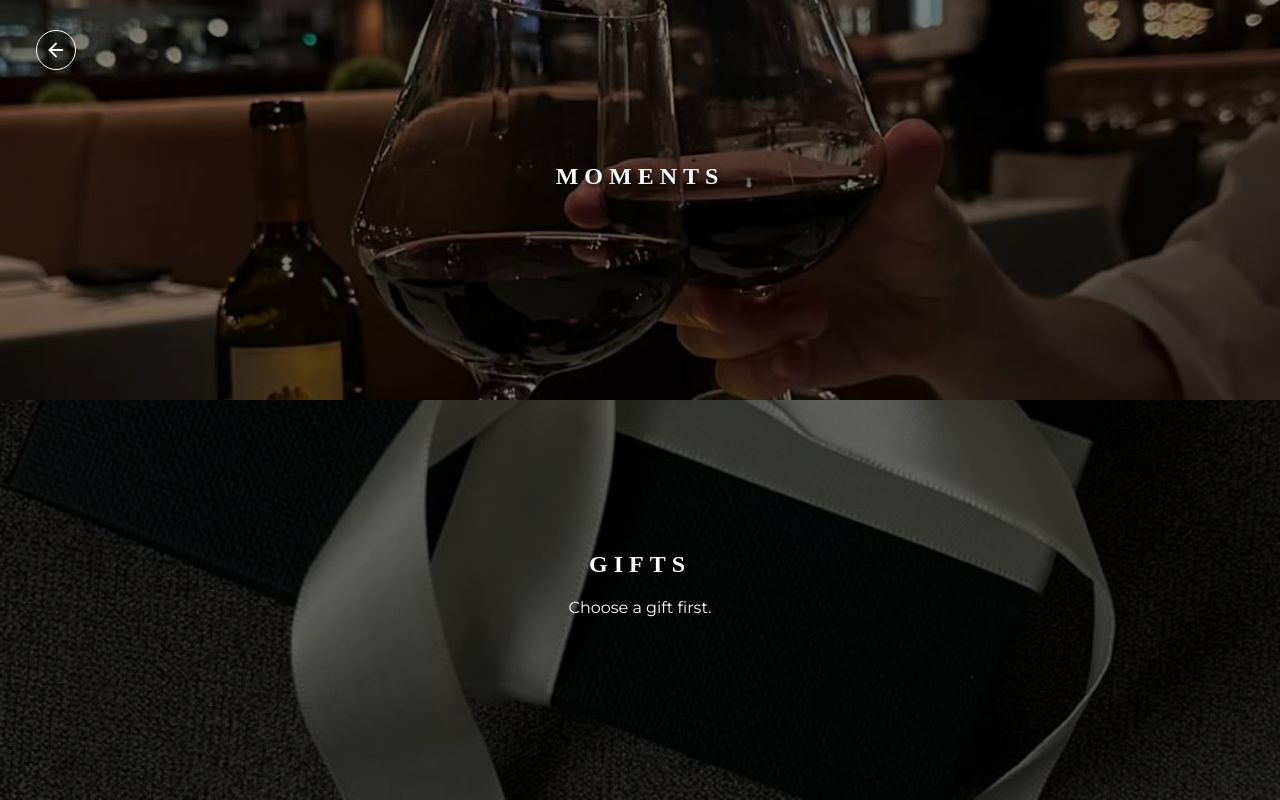
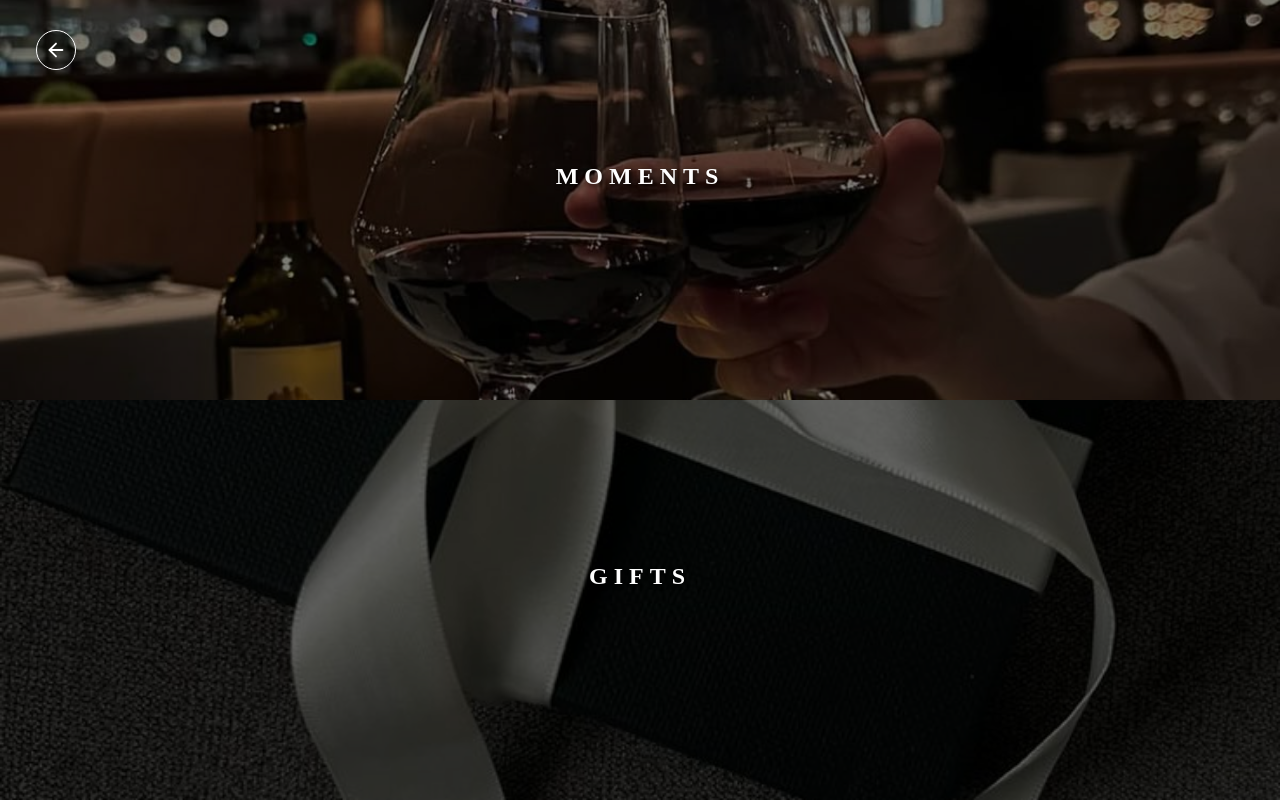
Before and after one commit to ganesh5816/gentlemanly-web, a React (Vite) app: page /moment in a window 1280 px wide. Built offline with nearby package versions, Linux system fonts and the light colour scheme.

Commit message:
ui and video fix

```diff
--- a/src/screens/MomentandGiftScreen.tsx
+++ b/src/screens/MomentandGiftScreen.tsx
@@ -199,11 +199,8 @@ const MomentsGiftsScreen: React.FC = () => {
                   GIFTS
                 </h1>
                 <p className="text-base text-white text-center mb-8 font-montserrat">
-                  {expandedSection === "gifts"
-                    ? `${availableGifts.length} gifts available for ${
-                        eventName || "this event"
-                      }`
-                    : "Choose a gift first."}
+                  {expandedSection === "gifts" &&
+                    "Choose a gift  first we will help you to create meaningful moment around it."}
                 </p>
                 {expandedSection === "gifts" && (
                   <CustomButton
```
